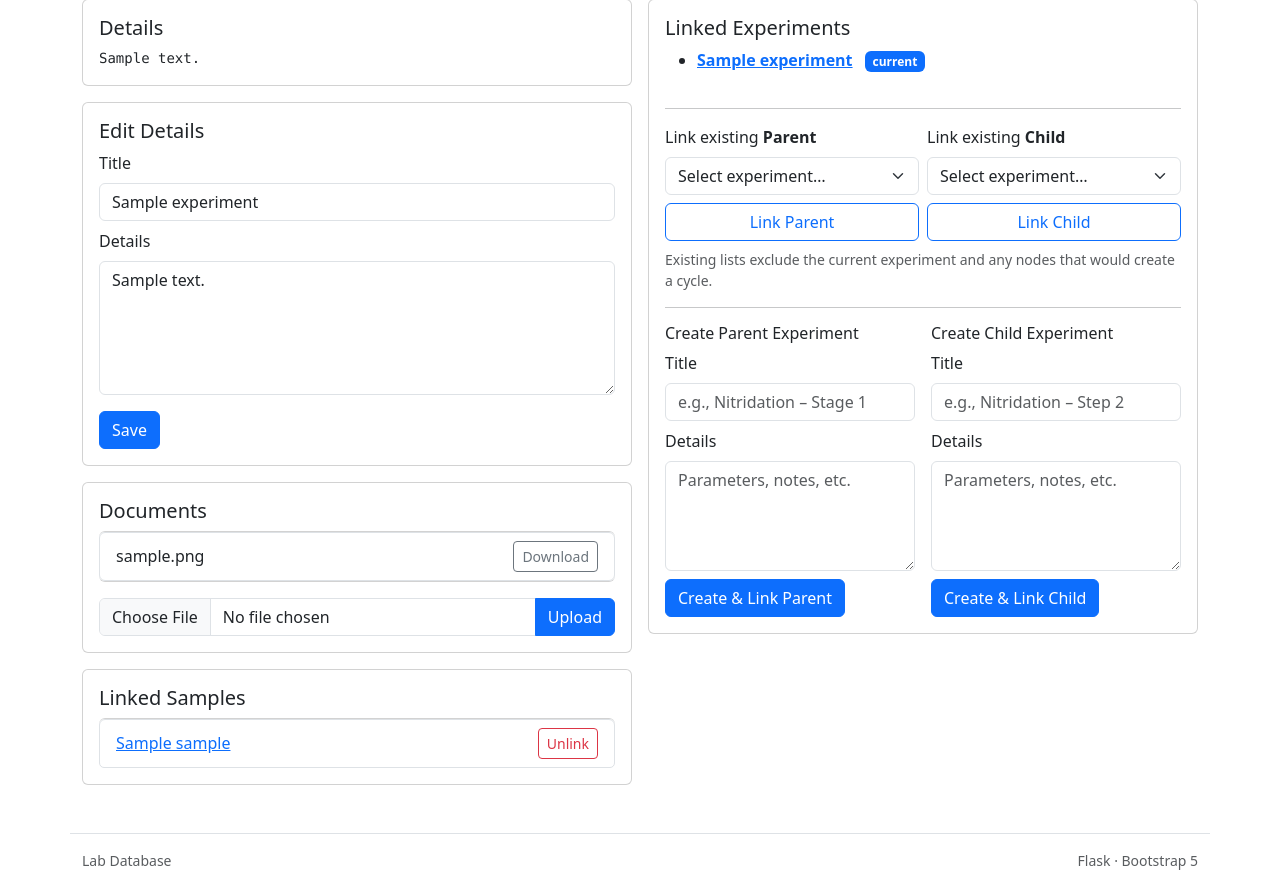
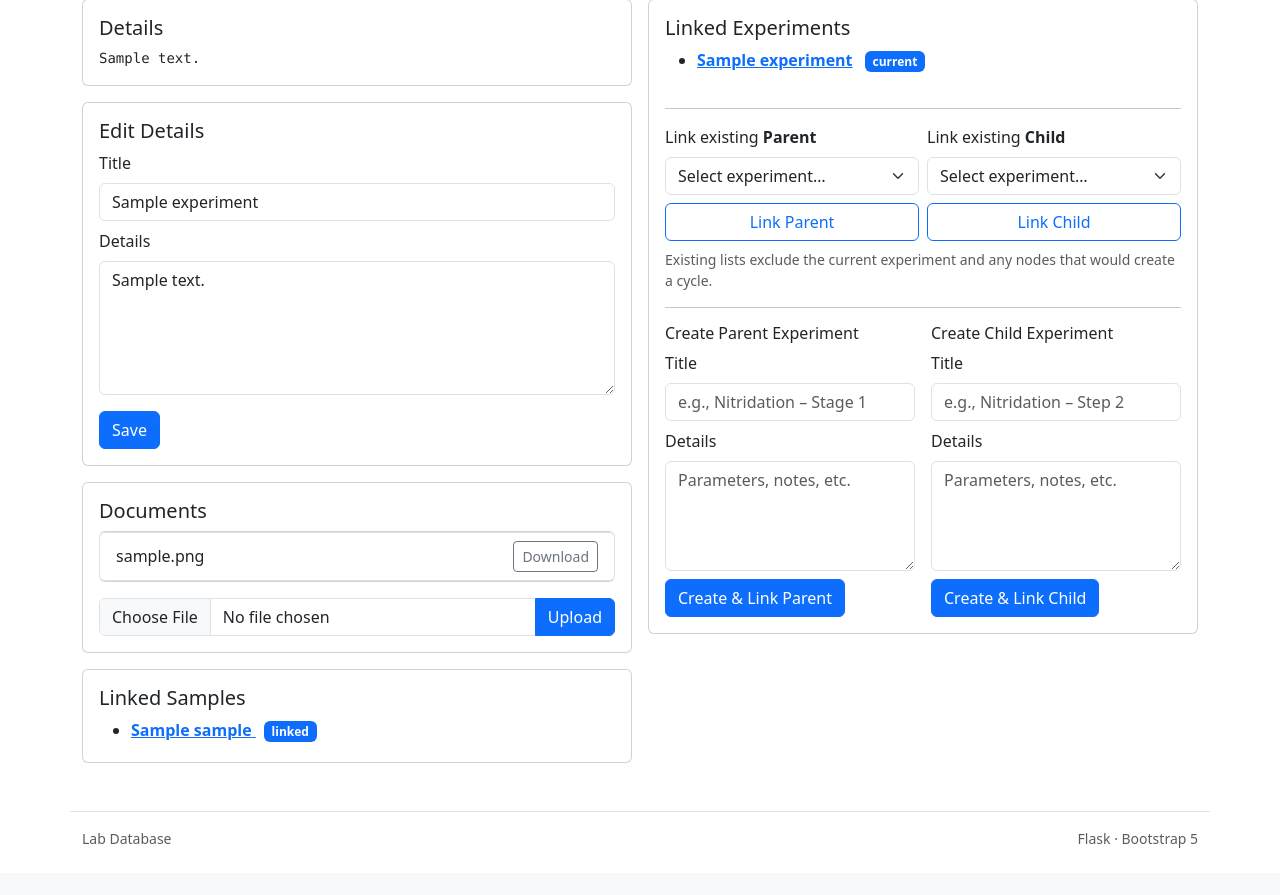
Before and after one commit to WPSII/Lab-Database, a Flask app: page /experiment/1 in a window 1280 px wide. Shown: the part 299-1194 px from the top of the page. After the commit the page ends 1147 px from the top, so only its background shows below. Run offline with Flask 3, Linux system fonts and the light colour scheme; a user stored in the database is signed in; tables that the repository leaves empty hold one stand-in row (values such as "Sample post"); some libraries are stand-ins or nearby versions.

Commit message:
Edited Linked Sample Tree

```diff
--- a/app.py
+++ b/app.py
@@ -394,13 +394,14 @@ def build_linked_sample_tree(experiment):
     roots.sort(key=lambda n: (n["sample"].name or "").lower())
     return roots
 
-def serialize_sample_tree(node, current_id=None):
+def serialize_sample_tree(node, current_id=None, linked_ids=None):
     """Convert Sample tree to a dict usable by Jinja recursion."""
     children = sorted(node.children, key=lambda s: (s.name or "").lower())
     return {
         "id": node.id,
         "name": node.name,
         "is_current": (current_id is not None and node.id == current_id),
+        "is_linked": (linked_ids is not None and node.id in linked_ids),
         "children": [serialize_sample_tree(c, current_id) for c in children],
     }
 
@@ -819,6 +820,10 @@ def view_experiment(experiment_id):
         e for e in all_exps
         if e.id != exp.id and not would_create_cycle_as_child(exp, e)
     ]
+     # Linked samples: build sample tree but highlight linked ones
+    linked_ids = {link.sample_id for link in exp.sample_links}
+    sample_roots = [s for s in exp.project.samples if not s.parent_id]
+    linked_sample_tree = [serialize_sample_tree(r) for r in sample_roots]
 
     return render_template(
         "experiment.html",
@@ -826,6 +831,8 @@ def view_experiment(experiment_id):
         exp_tree=exp_tree,
         parent_choices=parent_choices,
         child_choices=child_choices,
+        linked_sample_tree=linked_sample_tree[0] if linked_sample_tree else None,
+        linked_sample_ids=linked_ids,
     )
 
 
--- a/templates/experiment.html
+++ b/templates/experiment.html
@@ -89,22 +89,39 @@
       </form>
     </div>
 
-    <!-- Linked Samples (with unlink) -->
-    <div class="card card-body mb-3">
-      <h5 class="mb-2">Linked Samples</h5>
-      <ul class="list-group">
-        {% for ln in experiment.sample_links %}
-          <li class="list-group-item d-flex justify-content-between align-items-center">
-            <a href="{{ url_for('view_sample', sample_id=ln.sample.id) }}">{{ ln.sample.name }}</a>
-            <form method="post" action="{{ url_for('unlink_experiment', link_id=ln.id) }}" onsubmit="return confirm('Unlink this sample?')">
-              <button class="btn btn-sm btn-outline-danger">Unlink</button>
-            </form>
-          </li>
-        {% else %}
-          <li class="list-group-item">No linked samples.</li>
-        {% endfor %}
-      </ul>
-    </div>
+<!-- Linked Samples -->
+<div class="card card-body mb-3">
+  <h5 class="mb-2">Linked Samples</h5>
+
+  {% macro render_linked_sample(node, linked_ids) -%}
+    <li class="mb-1">
+      <a href="{{ url_for('view_sample', sample_id=node.id) }}">
+        <strong>{{ node.name }}</strong>
+      </a>
+      {% if node.id in linked_ids %}
+        <span class="badge bg-primary ms-2">linked</span>
+      {% endif %}
+
+      {% if node.children and node.children|length %}
+        <ul class="mt-1">
+          {% for c in node.children %}
+            {{ render_linked_sample(c, linked_ids) }}
+          {% endfor %}
+        </ul>
+      {% endif %}
+    </li>
+  {%- endmacro %}
+
+  {% if linked_sample_tree %}
+    <ul class="mb-0">
+      {{ render_linked_sample(linked_sample_tree, linked_sample_ids) }}
+    </ul>
+  {% else %}
+    <div class="text-muted">No samples linked yet.</div>
+  {% endif %}
+</div>
+
+
 
   </div>
   <div class="col-lg-6">
```
